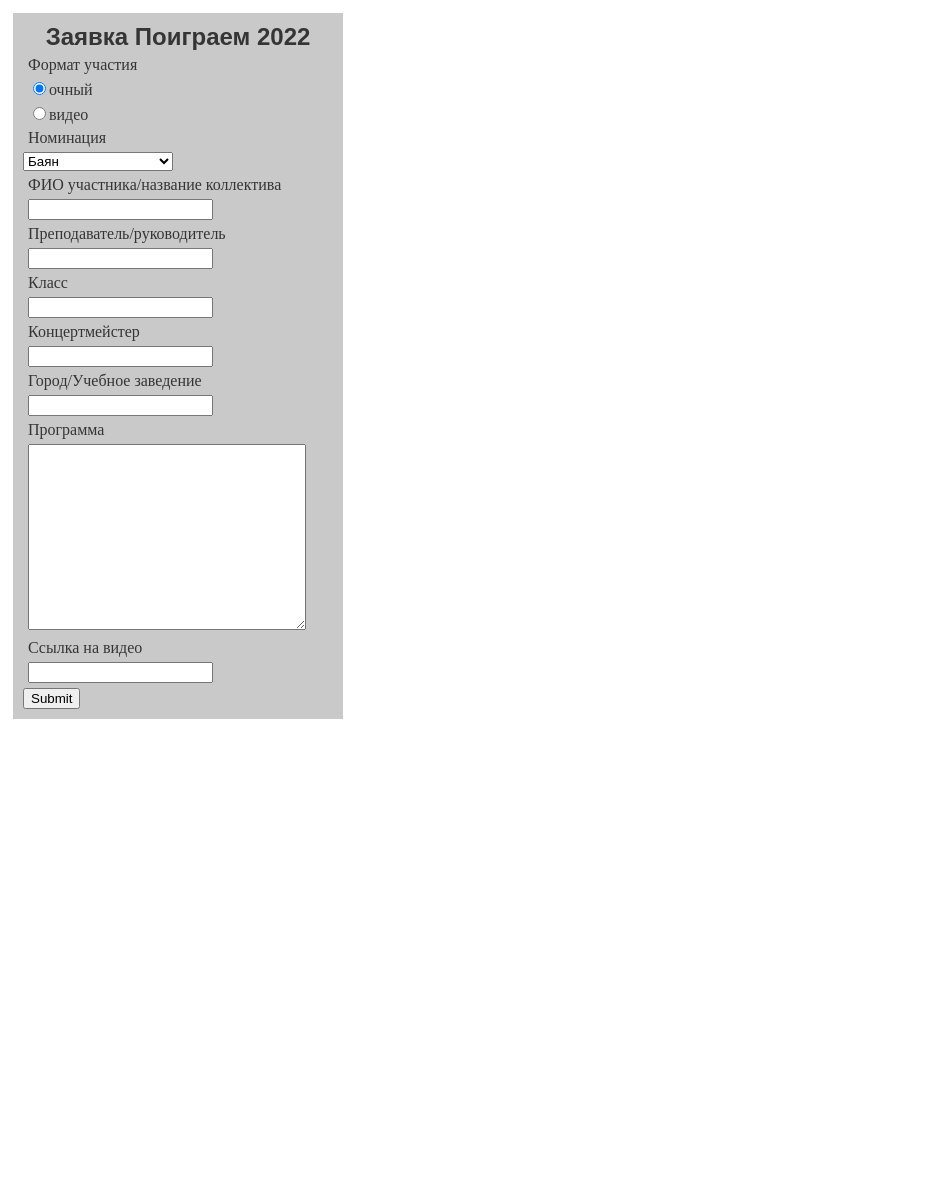
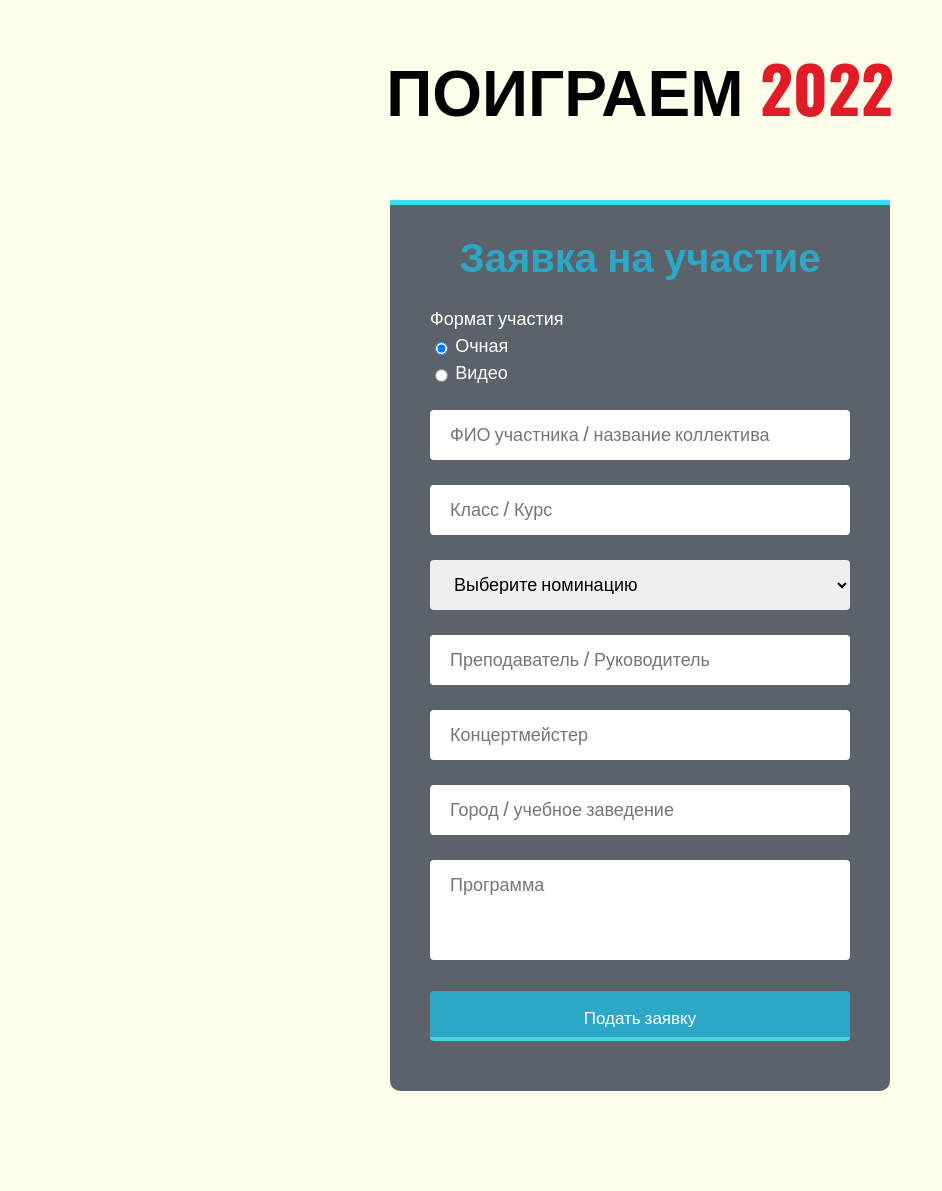
Before and after one commit to shvecov-coder/Claim, a Django app: page / in a window 1280 px wide. Shown: the whole page, without its empty margins (0-942 px from the left). Before the commit the page ends 719 px from the top, so only its background shows below. Run offline with Django 4.2, Linux system fonts and the light colour scheme.

Commit message:
update index.html

```diff
--- a/static/css/style.css
+++ b/static/css/style.css
@@ -1,75 +1,210 @@
-.content {
-	padding: 5px;
+/* Обнуление */
+html, body, div, span, object, iframe,
+h1, h2, h3, h4, h5, h6, p, blockquote, pre,
+abbr, address, cite, code,
+del, dfn, em, img, ins, kbd, q, samp,
+small, strong, sub, sup, var,
+b, i,
+dl, dt, dd, ol, ul, li,
+fieldset, form, label, legend,
+table, caption, tbody, tfoot, thead, tr, th, td,
+article, aside, canvas, details, figcaption, figure,
+footer, header, hgroup, menu, nav, section, summary,
+time, mark, audio, video {
+	margin: 0;
+	padding: 0;
+	border: 0;
+	outline: 0;
+	font-size: 100%;
+	vertical-align: baseline;
+	background: transparent;
 }
 
-.claim {
-	padding: 5px;
-	background-color: rgb(201, 201, 201);
-	width: 320px;
+body {
+	line-height: 1;
 }
 
-.typeclaim {
-	margin: 5px;
+article, aside, details, figcaption, figure,
+footer, header, hgroup, menu, nav, section {
+	display: block;
 }
 
-.selectclaim {
-	width: 100%;
-	margin: 5px;
+nav ul {
+	list-style: none;
 }
 
-.submitclaim {
-	width: 100%;
-	margin: 5px;
+blockquote, q {
+	quotes: none;
 }
 
-.nameclaim {
-	width: auto;
-	margin: 5px;
+blockquote:before, blockquote:after,
+q:before, q:after {
+	content: '';
+	content: none;
 }
 
-.parentclaim {
-	width: 100%;
-	margin: 5px;
+a {
+	margin: 0;
+	padding: 0;
+	font-size: 100%;
+	vertical-align: baseline;
+	background: transparent;
 }
 
-.classclaim {
-	width: 100%;
-	margin: 5px;
+/* change colours to suit your needs */
+ins {
+	background-color: #ff9;
+	color: #000;
+	text-decoration: none;
 }
 
-.concertclaim {
-	width: 100%;
-	margin: 5px;
+/* change colours to suit your needs */
+mark {
+	background-color: #ff9;
+	color: #000;
+	font-style: italic;
+	font-weight: bold;
 }
 
-.sitytclaim {
-	width: 100%;
-	margin: 5px;
+del {
+	text-decoration: line-through;
 }
 
-.progclaim {
-	width: 100%;
-	margin: 5px;
+abbr[title], dfn[title] {
+	border-bottom: 1px dotted;
+	cursor: help;
 }
 
-.urlclaim {
-	width: 100%;
-	margin: 5px;
+table {
+	border-collapse: collapse;
+	border-spacing: 0;
 }
 
-p {
-	margin: 5px;
-	color: rgb(53, 53, 53);
+hr {
+	display: block;
+	height: 1px;
+	border: 0;
+	border-top: 1px solid #cccccc;
+	margin: 1em 0;
+	padding: 0;
 }
 
-h1 {
-	text-align: center;
-	margin: 5px;
-	font-size: 24px;
-	font-family: sans-serif;
-	color: rgb(53, 53, 53);
+input, select {
+	vertical-align: middle;
 }
 
-select {
-	width: 150px;
+/* ------------ */
+
+html {
+	box-sizing: border-box;
 }
+
+*,
+*::after,
+*::before {
+	box-sizing: inherit;
+}
+
+body {
+	font-family: 'Oswald', sans-serif;
+	font-size: 18px;
+	line-height: 27px;
+	font-style: normal;
+	background-color: #FFFEEB;
+	color: #fff;
+}
+
+.container {
+	max-width: 530px;
+	padding: 0 15px;
+	margin: 0 auto;
+}
+
+.header .title {
+	color: #000;
+	padding-top: 40px;
+	font-weight: 700;
+	font-size: 64px;
+	line-height: 95px;
+	text-align: center;
+	text-transform: uppercase;
+	margin-bottom: 70px;
+}
+
+.title span {
+	color: #E21C26;
+}
+
+.claim__inner {
+	padding: 20px 40px 30px;
+	background-color: rgba(24, 33, 52, 0.7);
+	box-shadow: 0 -5px 0 #3adbfd;
+	border-radius: 0 0 10px 10px;
+	margin-bottom: 100px;
+}
+
+.claim__inner .claim__title {
+	font-size: 40px;
+	line-height: 59px;
+	color: #2ca8c6;
+	margin-bottom: 20px;
+	text-align: center;
+}
+
+.form {
+	font-size: 18px;
+	line-height: 27px;
+}
+
+
+.style-input, .combo-box, .form-textarea, .form-submit {
+	font-family: 'Oswald', sans-serif;
+	width: 100%;
+	height: 50px;
+	font-size: 18px;
+	margin-top: 25px;
+	border-radius: 4px;
+	border: 0;
+	padding: 0 20px;
+	color: #000;
+	outline: none;
+	border-bottom: 4px solid transparent;
+	transition: border .3s;
+}
+
+.form-textarea {
+	height: 100px;
+	resize: none;
+	padding: 10px 20px;
+}
+
+.form-submit {
+	padding: 13px 30px;
+	margin: 5px 0 20px 0;
+	font-size: 17px;
+	color: #fff;
+	background-color: #2ca8c6;
+	border: none;
+	border-bottom: 4px solid #6ee9;
+	cursor: pointer;
+	margin-top: 25px;
+}
+
+.style-input:focus, .form-textarea:focus, combo-box:focus {
+	border-bottom: 3px solid #3adbfd;
+}
+
+.form-submit:hover {
+	transition: all 0.5s;
+	background: #fff;
+	color: #2c236c;
+}
+
+.form-checked .toggle {
+	display: none;
+}
+
+.form-checked input[type=radio]:checked~.toggle,
+.form-checked input[type=checkbox]:checked~.toggle {
+	display: block;
+}
--- a/templates/admin.html
+++ b/templates/admin.html
@@ -4,7 +4,7 @@
 <head>
     <meta charset="UTF-8">
     <title>All Claim</title>
-    <link rel="stylesheet" type="text/css" href="{% static 'css/style.css' %}">
+    <link rel="stylesheet" type="text/css" href="{% static 'css/style2.css' %}">
 </head>
 <body>
     <div class="content">
@@ -35,7 +35,7 @@
             <th>{{item.concert_claim}}</th>
             <th>{{item.sity_claim}}</th>
             <th>{{item.prog_claim}}</th>
-            <th>{{item.url_claim}}</th>
+            <th><a href="{{item.url_claim}}">{{item.url_claim}}</a></th>
         </tr>
         {% endfor %}
     </table>
--- a/templates/apply.html
+++ b/templates/apply.html
@@ -4,7 +4,7 @@
 <head>
     <meta charset="UTF-8">
     <title>Заявка № {{id}}</title>
-    <link rel="stylesheet" type="text/css" href="{% static 'css/style.css' %}">
+    <link rel="stylesheet" type="text/css" href="{% static 'css/style2.css' %}">
 </head>
 <body>
     <div class="content">
--- a/templates/index.html
+++ b/templates/index.html
@@ -1,25 +1,55 @@
 {% load static %}
 <!DOCTYPE html>
-<html lang="en">
+<html lang="ru">
+
 <head>
 	<meta charset="UTF-8">
+	<meta http-equiv="X-UA-Compatible" content="IE=edge">
+	<meta name="viewport" content="width=device-width, initial-scale=1.0">
 	<title>Поиграем {% now 'Y' %}!</title>
+	<link rel="preconnect" href="https://fonts.googleapis.com">
+	<link rel="preconnect" href="https://fonts.gstatic.com" crossorigin>
+	<link href="https://fonts.googleapis.com/css2?family=Oswald:wght@400;700&display=swap" rel="stylesheet">
 	<link rel="stylesheet" type="text/css" href="{% static 'css/style.css' %}">
 </head>
+
 <body>
-    <div class="content">
-        <div class="claim">
-            <form method="post" name="claim" action="">
+	<header class="header">
+		<h1 class="title">
+			Поиграем <span>{% now 'Y' %}</span>
+		</h1>
+	</header>
+	<section class="claim">
+		<div class="container">
+			<div class="claim__inner">
+				<h2 class="claim__title">
+					Заявка на участие
+				</h2>
+				<form class="form" method="post" name="claim" action="">
 					{% csrf_token %}
-                <h1>Заявка Поиграем {% now 'Y' %}</h1>
-                <div class="typeclaim">
-                    <p>Формат участия</p>
-                    <p><input type="radio" name="type_claim" value="0" checked>очный</p>
-                    <p><input type="radio" name="type_claim" value="1">видео</p>
+					<p class="type-claim">Формат участия</p>
+					<div class="form-checked">
+						<input id="checked-fulltime" type="radio" name="type_claim" value="0" checked>
+						<label class="type-claim__text" for="checked-fulltime">Очная</label>
 					</div>
-                <div class="selectclaim">
-                    <p>Номинация</p>
-                    <select size="1" name="select_claim">
+					<div class="form-checked">
+						<input id="checked-online" type="radio" name="type_claim" value="1">
+						<label for="checked-online">Видео</label>
+						<div class="toggle">
+							<input class="style-input" type="url" name="url_claim" placeholder="Ссылка" autocomplete="off">
+						</div>
+					</div>
+					<div class="form-input">
+						<input class="style-input" type="text" name="name_claim"
+							placeholder="ФИО участника / название коллектива" autocomplete="off">
+					</div>
+					<div class="form-input">
+						<input class="style-input" type="text" name="class_claim" placeholder="Класс / Курс"
+							autocomplete="off">
+					</div>
+					<div class="form-input">
+						<select class="combo-box" name="select_claim">
+							<option disabled selected hidden>Выберите номинацию</option>
 							<option value="баян">Баян</option>
 							<option value="аккордеон">Аккордеон</option>
 							<option value="гитара">Гитара</option>
@@ -30,39 +60,29 @@
 							<option value="оркестр">Оркестр</option>
 						</select>
 					</div>
-                <div class="nameclaim">
-                    <p>ФИО участника/название коллектива</p>
-                    <p><input type="text" name="name_claim"></p>
+					<div class="form-input">
+						<input class="style-input" type="text" name="parent_claim" placeholder="Преподаватель / Руководитель"
+							autocomplete="off">
 					</div>
-                <div class="parentclaim">
-                    <p>Преподаватель/руководитель</p>
-                    <p><input type="text" name="parent_claim"></p>
+					<div class="form-input">
+						<input class="style-input" type="text" name="concert_claim" placeholder="Концертмейстер"
+							autocomplete="off">
 					</div>
-                <div class="classclaim">
-                    <p>Класс</p>
-                    <p><input type="text" name="class_claim"></p>
+					<div class="form-input">
+						<input class="style-input" type="text" name="sity_claim"
+							placeholder="Город / учебное заведение" autocomplete="off"> <!--ИСПРОВИТЬ SITY на CITY-->
 					</div>
-                <div class="concertclaim">
-                    <p>Концертмейcтер</p>
-                    <p><input type="text" name="concert_claim"></p>
+					<div class="form-input">
+						<textarea class="form-textarea" name="prog_claim" cols="30" rows="30"
+							placeholder="Программа"></textarea>
 					</div>
-                <div class="sitytclaim">
-                    <p>Город/Учебное заведение</p>
-                    <p><input type="text" name="sity_claim"></p>
-                </div>
-                <div class="progclaim">
-                    <p>Программа</p>
-                    <p><textarea name="prog_claim" cols="32" rows="12"></textarea></p>
-                </div>
-                <div class="urlclaim">
-                    <p>Ссылка на видео</p>
-                    <p><input type="url" name="url_claim"></p>
-                </div>
-                <div class="submitclaim">
-                    <input type="submit">
+					<div class="form-input">
+						<input class="form-submit" type="submit" name="submit" value="Подать заявку">
 					</div>
 				</form>
 			</div>
 		</div>
+	</section>
 </body>
+
 </html>
```
Also changed, not shown: static/css/style2.css (added, +75 -0 lines). Lines whose indentation alone changed are shown as unchanged.
